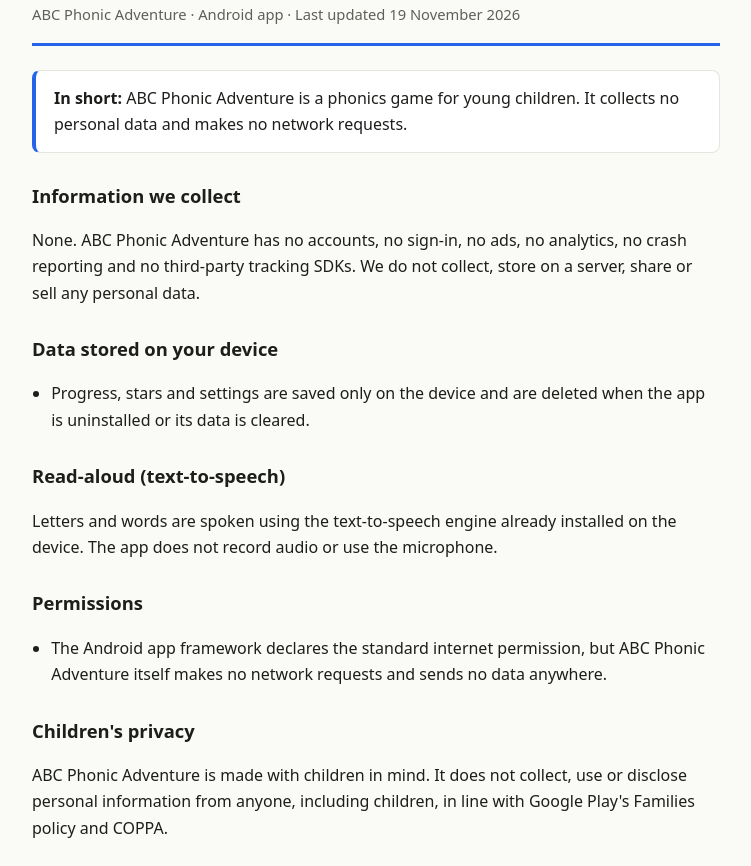
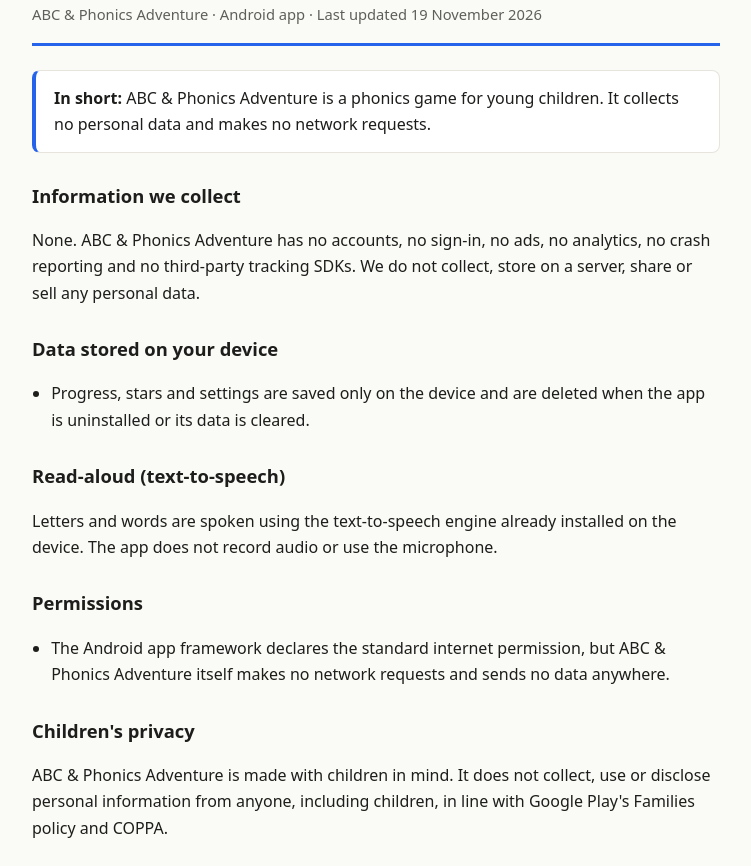
Before and after one commit to Abhishek11Sharma/abc-phonics-privacy, a plain HTML site: page index.html in a window 1280 px wide. Shown: the part 80-946 px from the top of the page, without its empty margins (264-1015 px from the left). Drawn offline with Linux system fonts and the light colour scheme.

Commit message:
Match app name to Play listing
Co-Authored-By: Claude Opus 5.5 <noreply@anthropic.com>

```diff
--- a/index.html
+++ b/index.html
@@ -3,8 +3,8 @@
 <head>
 <meta charset="utf-8">
 <meta name="viewport" content="width=device-width, initial-scale=1">
-<title>Privacy Policy – ABC Phonic Adventure</title>
-<meta name="description" content="Privacy policy for the ABC Phonic Adventure Android app.">
+<title>Privacy Policy – ABC &amp; Phonics Adventure</title>
+<meta name="description" content="Privacy policy for the ABC &amp; Phonics Adventure Android app.">
 <style>
 :root { --bg:#fafaf7; --fg:#1d1d1b; --muted:#5f5f5a; --accent:#2563eb; --card:#ffffff; --line:#e6e4dd; }
 @media (prefers-color-scheme: dark) { :root { --bg:#141413; --fg:#ecebe6; --muted:#a8a69e; --card:#1d1d1b; --line:#33322e; } }
@@ -25,18 +25,18 @@ footer { margin-top:40px; color:var(--muted); font-size:.85rem; }
 <main>
 <header>
 <h1>Privacy Policy</h1>
-<p class="meta">ABC Phonic Adventure &middot; Android app &middot; Last updated 19 November 2026</p>
+<p class="meta">ABC &amp; Phonics Adventure &middot; Android app &middot; Last updated 19 November 2026</p>
 </header>
-<p class="summary"><strong>In short:</strong> ABC Phonic Adventure is a phonics game for young children. It collects no personal data and makes no network requests.</p>
+<p class="summary"><strong>In short:</strong> ABC &amp; Phonics Adventure is a phonics game for young children. It collects no personal data and makes no network requests.</p>
 <h2>Information we collect</h2>
-<p>None. ABC Phonic Adventure has no accounts, no sign-in, no ads, no analytics, no crash reporting and no third-party tracking SDKs. We do not collect, store on a server, share or sell any personal data.</p>
+<p>None. ABC &amp; Phonics Adventure has no accounts, no sign-in, no ads, no analytics, no crash reporting and no third-party tracking SDKs. We do not collect, store on a server, share or sell any personal data.</p>
 <h2>Data stored on your device</h2>
 <ul><li>Progress, stars and settings are saved only on the device and are deleted when the app is uninstalled or its data is cleared.</li></ul>
 <h2>Read-aloud (text-to-speech)</h2>
 <p>Letters and words are spoken using the text-to-speech engine already installed on the device. The app does not record audio or use the microphone.</p>
 <h2>Permissions</h2>
-<ul><li>The Android app framework declares the standard internet permission, but ABC Phonic Adventure itself makes no network requests and sends no data anywhere.</li></ul><h2>Children's privacy</h2>
-<p>ABC Phonic Adventure is made with children in mind. It does not collect, use or disclose personal information from anyone, including children, in line with Google Play's Families policy and COPPA.</p>
+<ul><li>The Android app framework declares the standard internet permission, but ABC &amp; Phonics Adventure itself makes no network requests and sends no data anywhere.</li></ul><h2>Children's privacy</h2>
+<p>ABC &amp; Phonics Adventure is made with children in mind. It does not collect, use or disclose personal information from anyone, including children, in line with Google Play's Families policy and COPPA.</p>
 <h2>Changes to this policy</h2>
 <p>If this policy changes, the updated version will be published on this page with a new date.</p>
 <h2>Contact</h2>
```
